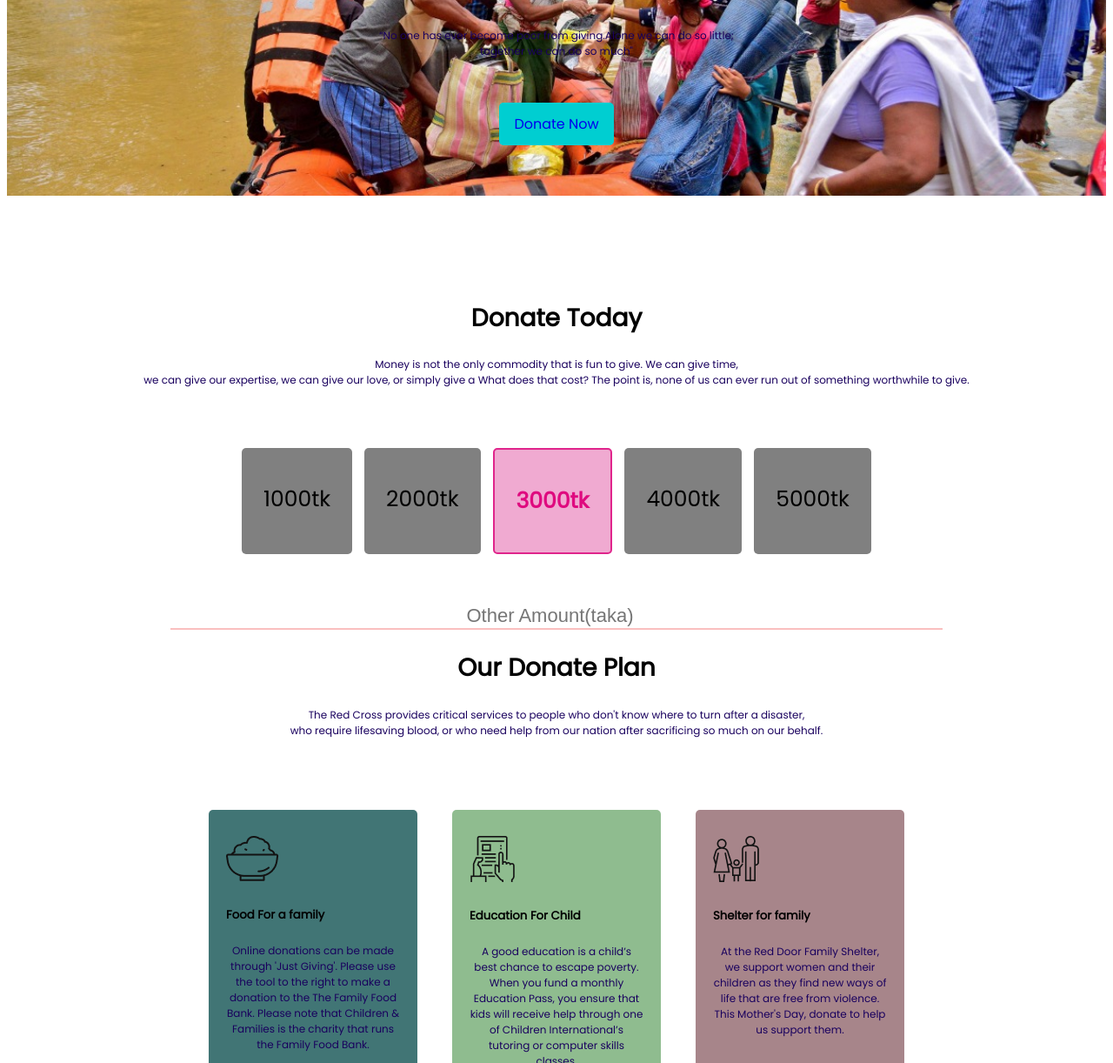
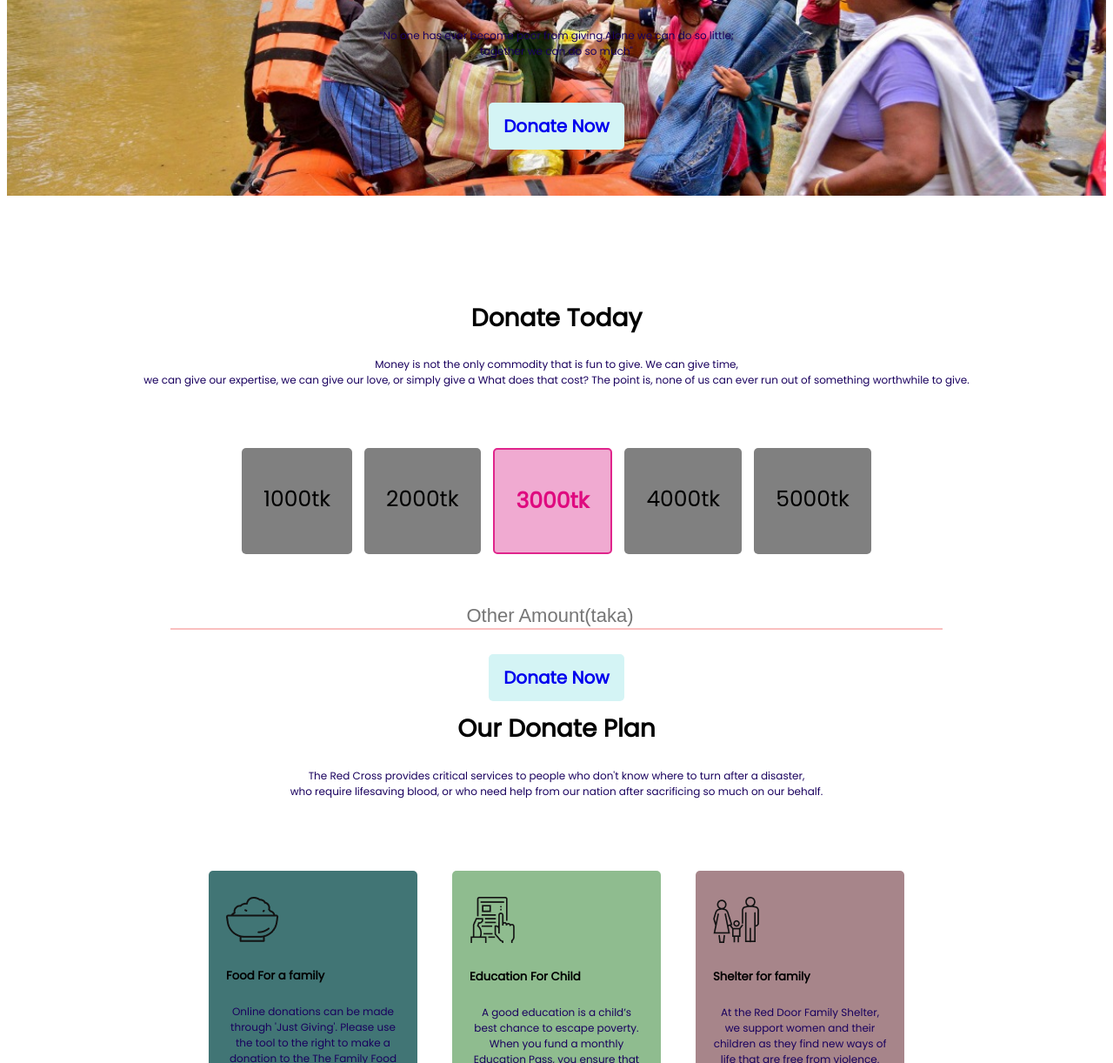
Before and after one commit to JalalUddinRomy/Donation-website, a plain HTML site: page index.html in a window 1280 px wide. Shown: the part 263-1485 px from the top of the page at 87% size. Drawn offline with Linux system fonts and the light colour scheme; a web font is replaced by a local one.

Commit message:
link added

```diff
--- a/index.html
+++ b/index.html
@@ -19,7 +19,7 @@
         <div class="text-alignment">
             <h1 id="front-text">Let's Help Those Who Are <br>More In Need</h1>
             <p>“No one has ever become poor from giving.Alone we can do so little;<br> together we can do so much"</p>
-            <a class="donation-button" href="https://www.bidyanondo.org/">Donate Now</a>
+            <a class="donation-button" target="_blank" href="https://www.bidyanondo.org/">Donate Now</a>
         </div>
     </section>
     <section>
@@ -37,7 +37,8 @@
                 <h4>4000tk</h4>
                 <h4>5000tk</h4>
             </div>
-            <input id="input-amount" type="number" placeholder="Other Amount(taka)">
+            <input id="input-amount" type="number" placeholder="Other Amount(taka)"><br>
+            <a class="donation-button" target="_blank" href="https://www.bidyanondo.org/">Donate Now</a>
 
         </div>
     </section>
--- a/style.css
+++ b/style.css
@@ -8,7 +8,7 @@ body {
 
 #front-text {
     font-size: 55px;
-    color: rgb(134, 212, 10);
+    color: rgb(241, 238, 3);
 }
 
 p {
@@ -34,9 +34,12 @@ p {
 
 .donation-button {
     text-decoration: none;
-    background-color: darkturquoise;
+    background-color: rgb(212, 244, 245);
     padding: 13px 17px;
     border-radius: 5px;
+    font-weight: 900;
+    font-size: 20px;
+    margin-bottom: 150px;
 }
 
 .text-decoration {
@@ -77,6 +80,7 @@ h2 {
     border-bottom: 2px solid rgb(250, 191, 191);
     font-size: 22px;
     text-align: center;
+    margin-bottom: 40px;
 }
 
 .box-model {
```
